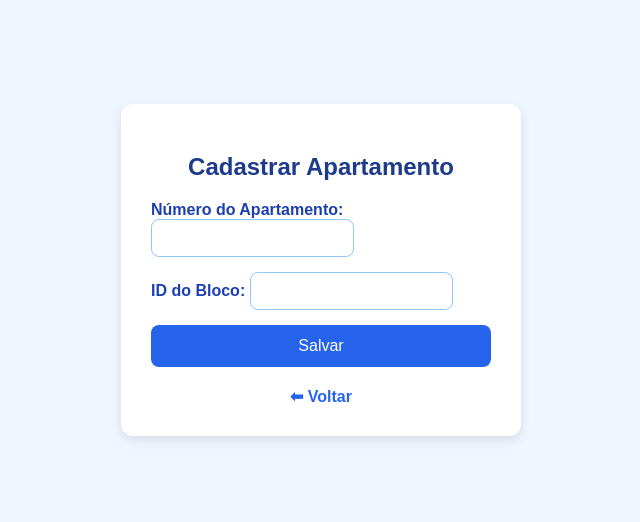
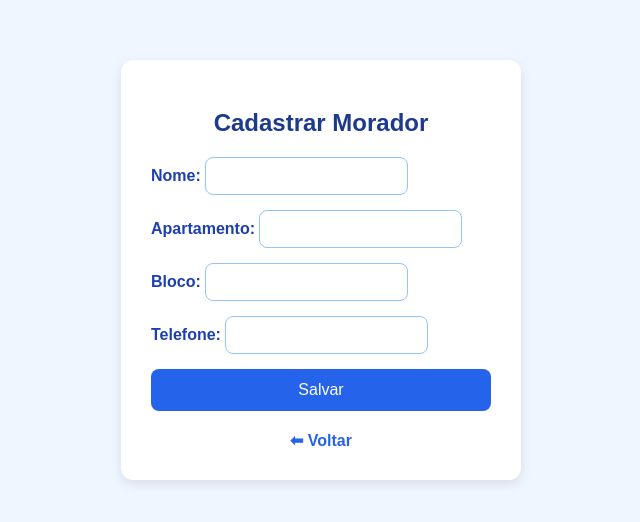
Before and after one commit to Nicolass444/Condominio, a website: page Moradores.html in a window 1280 px wide. Shown: the part 130-652 px from the top of the page, without its empty margins (319-959 px from the left). Drawn offline with Linux system fonts and the light colour scheme.

Commit message:
Update Moradores.html

```diff
--- a/Moradores.html
+++ b/Moradores.html
@@ -2,18 +2,24 @@
 <html lang="pt-br">
 <head>
   <meta charset="UTF-8">
-  <title>Cadastrar Apartamento</title>
+  <title>Cadastrar Morador</title>
   <style>*{box-sizing:border-box}body{font-family:Arial,sans-serif;background:#f0f6ff;margin:0;display:flex;justify-content:center;align-items:center;min-height:100vh}.container{background:#fff;padding:30px;border-radius:12px;box-shadow:0 4px 12px rgba(0,0,0,.1);width:400px;text-align:center}h2{color:#1e3a8a;margin-bottom:20px}form{display:flex;flex-direction:column;gap:15px}label{text-align:left;font-weight:bold;color:#1e40af}input{padding:10px;border:1px solid #93c5fd;border-radius:8px;font-size:14px}button{background:#2563eb;color:#fff;border:none;padding:12px;border-radius:8px;font-size:16px;cursor:pointer}button:hover{background:#1d4ed8}a{display:inline-block;margin-top:20px;color:#2563eb;text-decoration:none;font-weight:bold}</style>
 </head>
 <body>
   <div class="container">
-    <h2>Cadastrar Apartamento</h2>
-    <form action="/cadastrar-apartamento" method="POST">
-      <label>Número do Apartamento:
-        <input type="text" name="numero" required>
+    <h2>Cadastrar Morador</h2>
+    <form action="/cadastrar-morador" method="POST">
+      <label>Nome:
+        <input type="text" name="nome" required>
       </label>
-      <label>ID do Bloco:
-        <input type="number" name="bloco_id" required>
+      <label>Apartamento:
+        <input type="text" name="apartamento" required>
+      </label>
+      <label>Bloco:
+        <input type="text" name="bloco" required>
+      </label>
+      <label>Telefone:
+        <input type="text" name="telefone">
       </label>
       <button type="submit">Salvar</button>
     </form>
```
